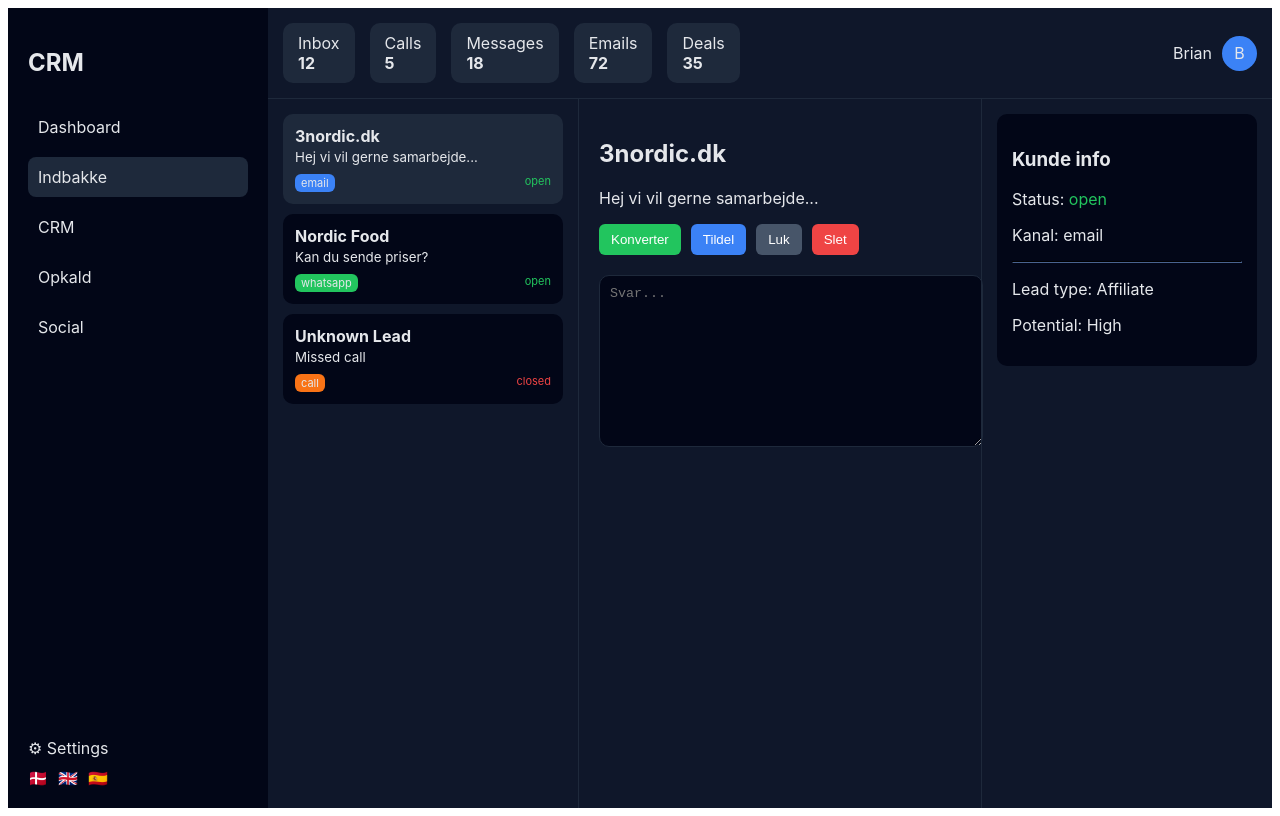
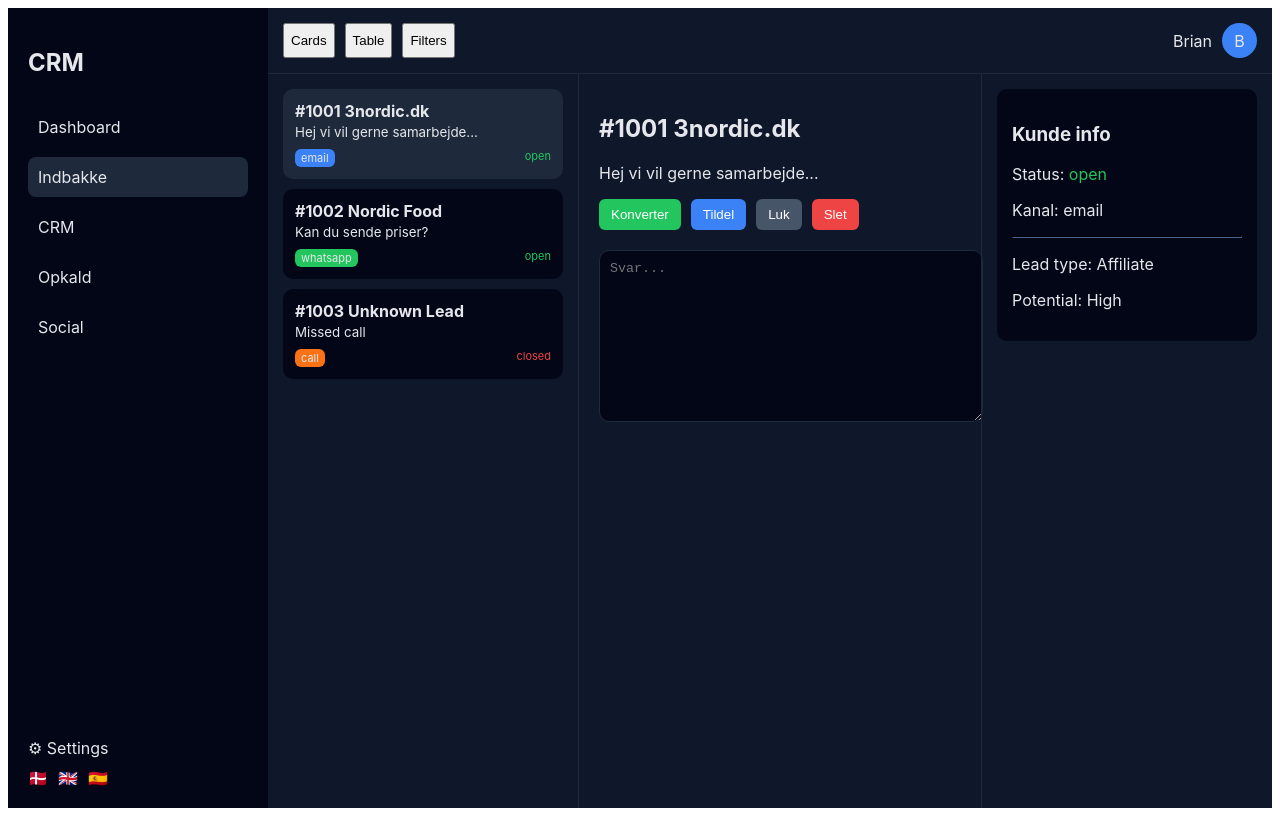
Before and after one commit to 2710brian/crm-dashboard, a React (Vite) app: page / in a window 1280 px wide. Both pictures are taken after a click on the button "Login". Built offline with nearby package versions, Linux system fonts and the light colour scheme.

Commit message:
Update App.jsx

```diff
--- a/src/App.jsx
+++ b/src/App.jsx
@@ -48,13 +48,17 @@ export default function App() {
   const [lang, setLang] = useState("da");
   const t = (k) => translations[lang][k] || k;
 
+  // ===== NEW UI STATE =====
+  const [viewMode, setViewMode] = useState("cards");
+  const [showFilters, setShowFilters] = useState(false);
+
   // ===== DATA =====
   const [selected, setSelected] = useState(0);
 
   const [messages, setMessages] = useState([
-    { name: "3nordic.dk", type: "email", text: "Hej vi vil gerne samarbejde...", status: "open" },
-    { name: "Nordic Food", type: "whatsapp", text: "Kan du sende priser?", status: "open" },
-    { name: "Unknown Lead", type: "call", text: "Missed call", status: "closed" }
+    { id: 1001, name: "3nordic.dk", type: "email", text: "Hej vi vil gerne samarbejde...", status: "open" },
+    { id: 1002, name: "Nordic Food", type: "whatsapp", text: "Kan du sende priser?", status: "open" },
+    { id: 1003, name: "Unknown Lead", type: "call", text: "Missed call", status: "closed" }
   ]);
 
   const active = messages[selected];
@@ -175,23 +179,10 @@ export default function App() {
         {/* TOP BAR */}
         <div style={{ display: "flex", justifyContent: "space-between", padding: "15px", borderBottom: "1px solid #1E293B" }}>
 
-          <div style={{ display: "flex", gap: "15px" }}>
-            {[
-              { label: "Inbox", value: 12 },
-              { label: "Calls", value: 5 },
-              { label: "Messages", value: 18 },
-              { label: "Emails", value: 72 },
-              { label: "Deals", value: 35 }
-            ].map((item, i) => (
-              <div key={i} style={{
-                background: "#1E293B",
-                padding: "10px 15px",
-                borderRadius: "10px"
-              }}>
-                {item.label}<br />
-                <b>{item.value}</b>
-              </div>
-            ))}
+          <div style={{ display: "flex", gap: "10px" }}>
+            <button onClick={() => setViewMode("cards")}>Cards</button>
+            <button onClick={() => setViewMode("table")}>Table</button>
+            <button onClick={() => setShowFilters(!showFilters)}>Filters</button>
           </div>
 
           {/* USER */}
@@ -217,7 +208,8 @@ export default function App() {
 
           {/* LEFT LIST */}
           <div style={{ width: "280px", borderRight: "1px solid #1E293B", padding: "15px" }}>
-            {messages.map((item, i) => (
+
+            {viewMode === "cards" && messages.map((item, i) => (
               <div key={i}
                 onClick={() => setSelected(i)}
                 style={{
@@ -228,7 +220,7 @@ export default function App() {
                   background: selected === i ? "#1E293B" : "#020617",
                   transition: "0.2s"
                 }}>
-                <b>{item.name}</b><br />
+                <b>#{item.id} {item.name}</b><br />
                 <small>{item.text}</small>
 
                 <div style={{
@@ -254,11 +246,26 @@ export default function App() {
                 </div>
               </div>
             ))}
+
+            {viewMode === "table" && (
+              <table style={{ width: "100%", fontSize: "12px" }}>
+                <tbody>
+                  {messages.map((item, i) => (
+                    <tr key={i} onClick={() => setSelected(i)} style={{ cursor: "pointer" }}>
+                      <td>#{item.id}</td>
+                      <td>{item.name}</td>
+                      <td>{item.status}</td>
+                    </tr>
+                  ))}
+                </tbody>
+              </table>
+            )}
+
           </div>
 
           {/* MIDDLE */}
           <div style={{ flex: 1, padding: "20px" }}>
-            <h2>{active?.name}</h2>
+            <h2>#{active?.id} {active?.name}</h2>
             <p>{active?.text}</p>
 
             <div style={{ display: "flex", gap: "10px", marginTop: "15px" }}>
@@ -287,7 +294,6 @@ export default function App() {
           <div style={{ width: "260px", borderLeft: "1px solid #1E293B", padding: "15px" }}>
             <div style={{ background: "#020617", padding: "15px", borderRadius: "10px" }}>
               <h3>Kunde info</h3>
-
               <p>Status: <span style={{ color: "#22C55E" }}>{active?.status}</span></p>
               <p>Kanal: {active?.type}</p>
 
@@ -298,6 +304,48 @@ export default function App() {
             </div>
           </div>
 
+          {/* FILTER PANEL */}
+          {showFilters && (
+            <div style={{
+              position: "absolute",
+              right: 0,
+              top: 60,
+              width: "300px",
+              height: "100%",
+              background: "#020617",
+              padding: "15px",
+              borderLeft: "1px solid #1E293B"
+            }}>
+              <h3>Filters</h3>
+
+              <p>Status</p>
+              <select style={{ width: "100%" }}>
+                <option>All</option>
+                <option>Open</option>
+                <option>Closed</option>
+              </select>
+
+              <p style={{ marginTop: "15px" }}>Channel</p>
+              <select style={{ width: "100%" }}>
+                <option>All</option>
+                <option>Email</option>
+                <option>WhatsApp</option>
+                <option>Call</option>
+              </select>
+
+              <button style={{
+                marginTop: "20px",
+                width: "100%",
+                padding: "10px",
+                background: "#3B82F6",
+                border: "none",
+                borderRadius: "6px"
+              }}>
+                Apply
+              </button>
+            </div>
+          )}
+
         </div>
       </div>
     </div>
```
